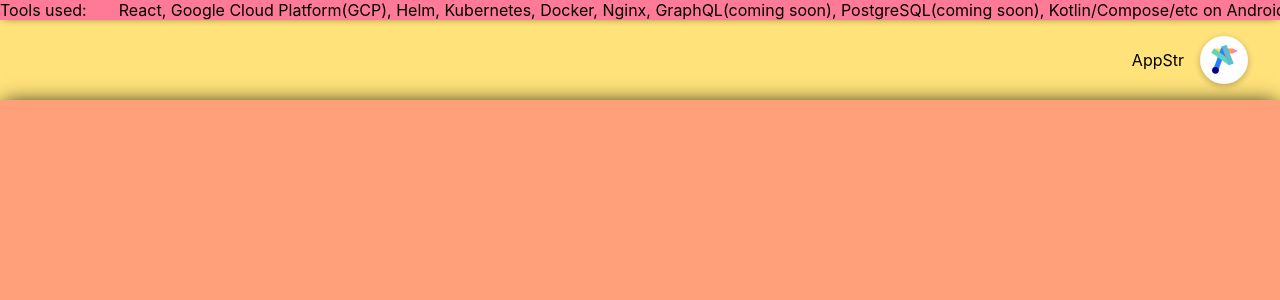
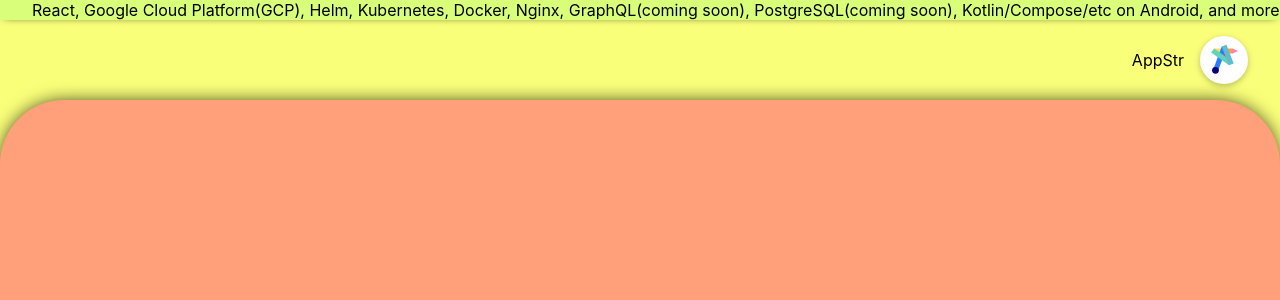
Before and after one commit to YoloSwagBot/AppStr-website, a React (Create React App) app: page / in a window 1280 px wide. Shown: the top 300 px of the page. Built offline with nearby package versions, Linux system fonts and the light colour scheme.

Commit message:
scrolling(wheel event) behavior, stopping point

```diff
--- a/public/index.html
+++ b/public/index.html
@@ -8,7 +8,8 @@
 
   </head>
   <body>
-    <noscript>You need to enable JavaScript to run this app.</noscript>
-    <div id="root"></div>
+    <div id="root">
+
+    </div>
   </body>
 </html>
--- a/src/App.css
+++ b/src/App.css
@@ -1,69 +1,63 @@
-
 :root {
   --ticker-height: 20px;
   --toolbar-height: 80px;
-  --content-area-height: calc(100vh - var(--ticker-height) - var(--toolbar-height))
+  --content-area-height: calc(100vh - var(--ticker-height) - var(--toolbar-height));
+
+  --color-ticker-bg: #d9ff7a;
+  --color-super-bg: #faff7a;
+  --color-content-bg: lightsalmon;
+
 }
-
 /* ========================================================================= */
+html {
+  height: 100%;
+  overflow: hidden;
+}
 .main-container {
   height: 100vh;
+  width: 100vw;
+}
+.super-background {
+  background-color: #faff7a;
+  height: 100vh;
+  width: 100vw;
+  z-index: 0;
 }
 /* =========================================================================
-                        Tools Ticker
+                        Ticker
 ========================================================================= */
 .tools-ticker {
-  position: relative;
+  position: absolute;
+  top: 0;
   display: flex;
   height: var(--ticker-height);
   width: 100%;
-  overflow: hidden;
-  z-index: 5;background-color: #ff7a96;
+  z-index: 5;
+  background-color: #d9ff7a;
   box-shadow: 0 0px 10px -4px black;
 }
-.tools-ticker-prompt {
-  flex-shrink: 0;
-  white-space: nowrap;
-}
-.tools-ticker-item {
+.tools-ticker-text {
   margin-left: 32px;
   display: inline-block;
   flex-grow: 1;
   white-space: nowrap;
-  /* animation: ticker 30s linear infinite;
-  animation: delay 6s linear infinite; */
-}
-@keyframes ticker {
-  0% {
-    transform: translateX(0%);
-  }
-  50% {
-    transform: translateX(-50%);
-  }
 }
 /* =========================================================================
                         Toolbar Area
 ========================================================================= */
-.toolbar-area {
-  display: flex; /* Allow horizontal layout */
-  height: var(--toolbar-height);
-  width: 100%;
-  z-index: 0;
-  background-color: #ffe27a;
-}
-
 .brand-area {
+  position: absolute;
+  top: var(--ticker-height);
+  right: 0px;
   height: var(--toolbar-height);
   margin-left: auto; /* Push to the right side */
   display: flex;
   align-items: center;
   background-color: transparent;
 }
-
 .brand-label {
   margin-right: 16px;
 }
-
 .brand-button {
   margin-right: 32px;
   width: 48px; /* Set desired width */
@@ -72,10 +66,10 @@
   background: white;
   border-radius: 100%;
   cursor: pointer;       /* Indicate clickability */
-  box-shadow: 0 2px 6px rgba(0, 0, 0, 0.25); /* Softer shadow on hover */
+  box-shadow: 0 2px 6px rgba(0, 0, 0, 0.25);
 }
 .brand-button:hover {
-  box-shadow: 0 2px 6px rgba(0, 0, 0, 0.5); /* Softer shadow on hover */
+  box-shadow: 0 2px 6px rgba(0, 0, 0, 0.5);
 }
 .brand-button:active {
   box-shadow: 0 4px 10px rgba(0, 0, 0, .75); /* More distinct shadow on press */
@@ -86,35 +80,13 @@
                         Content Area
 ========================================================================= */
 .content-area {
-  position: relative;
+  position: absolute;
+  bottom: 0px;
   height: var(--content-area-height);
-  /* width: 100%; */
-  /* display: flex; */
+  width: 100%;
   background-color: lightsalmon;
   box-shadow: 0 0px 20px -4px black;
   z-index: 5;
+  border-top-left-radius: 64px;
+  border-top-right-radius: 64px;
 }
-
-
-
-
-
-
-
-/* =========================================================================
-                          Application
-========================================================================= */
-.App {
-  text-align: center;
-}
-
-.App-logo {
-  height: 40vmin;
-  pointer-events: none;
-}
-
-@media (prefers-reduced-motion: no-preference) {
-  .App-logo {
-    animation: App-logo-spin infinite 20s linear;
-  }
-}
--- a/src/App.js
+++ b/src/App.js
@@ -1,8 +1,9 @@
+import './App.css';
 
 import React, { useState, useEffect, useRef } from 'react';
-import './App.css';
 
 import logo from './images/ic_appstr_brand_logo.svg';
+
 
 // 000080 : dark_blue
 // 2a7fff : light_blue
@@ -13,13 +14,24 @@ import logo from './images/ic_appstr_brand_logo.svg';
 // ff80b2 : pink
 // fc3c3c : red
 
+
+
 function Worksite() {
   return (
       <div className="main-container">
+        <SuperBackground/>
         <ToolsTicker/>
-        <ToolbarArea/>
+        <BrandArea/>
         <ContentArea/>
       </div>
+  );
+}
+
+function SuperBackground() {
+  return (
+    <div className="super-background">
+
+    </div>
   );
 }
 
@@ -36,17 +48,15 @@ function ToolsTicker() {
 
   return (
     <div className="tools-ticker" ref={tickerRef}>
-      <span className="tools-ticker-prompt">Tools used:</span>
-      <span className="tools-ticker-item">{toolsUsedText}</span>
+      <span className="tools-ticker-text">{toolsUsedText}</span>
     </div>
   );
 }
 
-function ToolbarArea() {
+function ToolbarTabLabel() {
   return (
-    <div className="toolbar-area">
+    <div>
 
-      <BrandArea/>
     </div>
   );
 }
@@ -59,19 +69,11 @@ function ToolbarIndicator() {
   );
 }
 
-function ToolbarTabLabel() {
-  return (
-    <div>
-
-    </div>
-  );
-}
-
 function BrandArea() {
   return (
     <div className="brand-area">
-      <span class="brand-label">AppStr</span>
-      <button class="brand-button">
+      <span className="brand-label">AppStr</span>
+      <button className="brand-button">
         <img className="brand-icon" src={logo}  alt="Logo" width="32" height="32"  viewBox="0 0 100 100"/>
 
       </button>
@@ -80,9 +82,30 @@ function BrandArea() {
 }
 
 function ContentArea() {
+  const maxTransY = 200
+  const [translationY, setTranslationY] = useState(0);
+  var transYContentArea = translationY
+
+  const onWheel = (event) => {
+    transYContentArea = transYContentArea + event.deltaY
+
+    if (transYContentArea > 0){
+      transYContentArea = Math.min(transYContentArea, maxTransY);
+    }else{
+      transYContentArea = Math.max(transYContentArea, 0);
+    }
+
+    setTranslationY(transYContentArea);
+  };
+
+  useEffect(() => {
+    document.addEventListener('wheel', onWheel);
+    return () => document.removeEventListener('wheel', onWheel);
+  }, []);
+
   return (
-    <div className="content-area">
-
+    <div className="content-area" style={{ transform: `translateY(${translationY}px)` }}>
+        {/* <p>Number of fingers: {touches.length}</p> */}
     </div>
   );
 }
```
